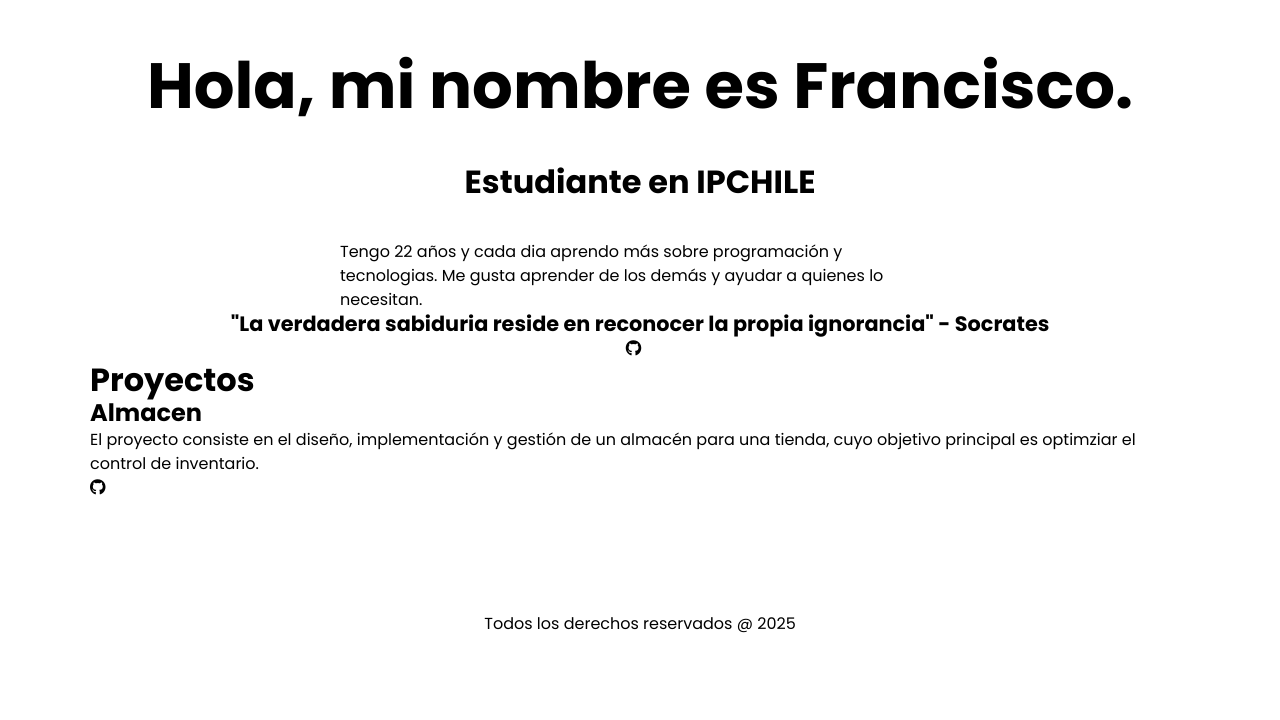
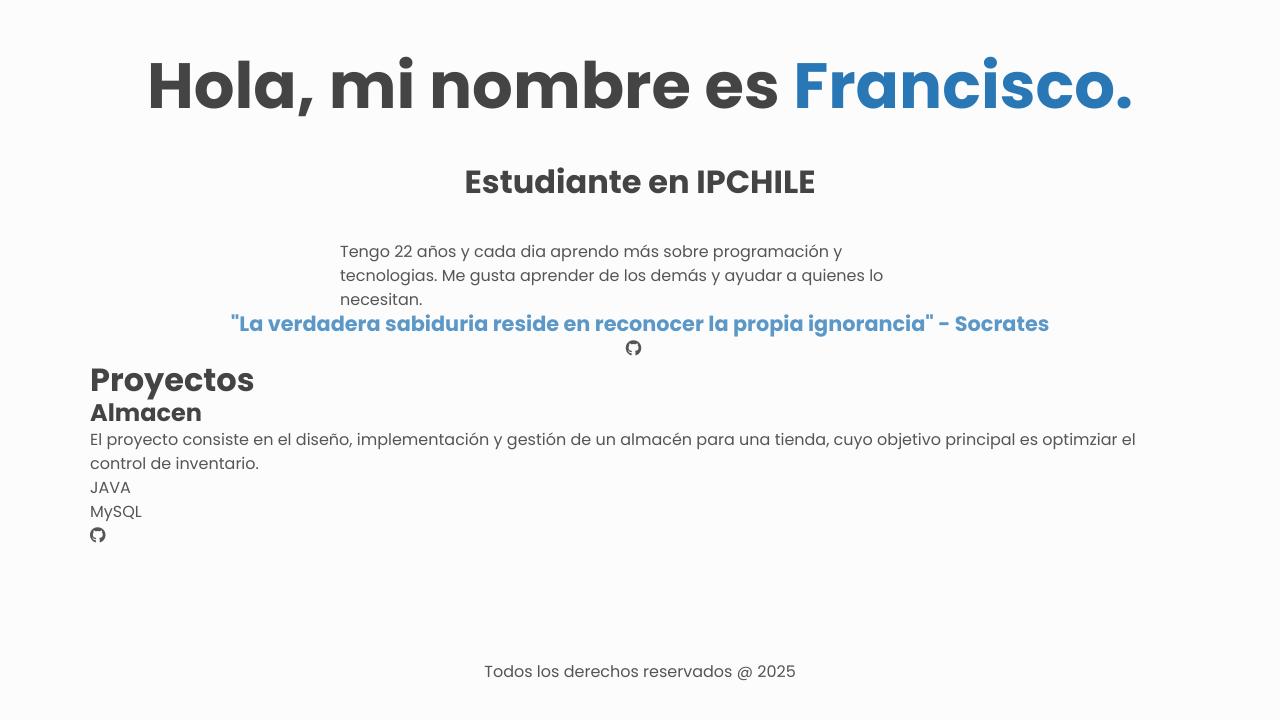
Before and after one commit to iFrethz/Portfolio, a plain HTML site: page index.html in a window 1280 px wide. Drawn offline with Linux system fonts and the light colour scheme.

Commit message:
Update index.html

```diff
--- a/index.html
+++ b/index.html
@@ -17,7 +17,7 @@
   </head>
 
 <!-- Codigo -->
-<body>
+<body class="light">
     <main>
     <!-- Sobre Mi -->
         <div class="sobremi centro">
@@ -27,9 +27,8 @@
                 y tecnologias. Me gusta aprender de los demás y ayudar a
                 quienes lo necesitan.
             </p>
-            <h4>"La verdadera sabiduria reside en
-                reconocer la propia ignorancia"
-                - Socrates</h2>
+            <h4><span class="sobremi__socrates">"La verdadera sabiduria reside en
+                reconocer la propia ignorancia" - Socrates</span></h4>
 
         <div class="sobremi__contacto">
           <a
@@ -43,15 +42,22 @@
       </div>
 
     <!-- Proyectos -->
-         <section id="proyecto" class="seccion_proyectos">
-            <h2>Proyectos</h2>
+         <section id="proyectos" class="seccion_proyectos">
+            <h2 class="seccion__titulo">Proyectos</h2>
 
+            <div class="proyectos__grid">
+              <div class="proyecto">
             <h3>Almacen</h3>
-            <p>El proyecto consiste en el diseño, implementación
+            <p class="proyecto__desc">El proyecto consiste en el diseño, implementación
                 y gestión de un almacén para una tienda, cuyo objetivo
-                principal es optimziar el control de inventario.</p>
+                principal es optimziar el control de inventario.
+              </p>
+            <ul class="proyecto__program">
+            <li class="proyecto__program-item">JAVA</li>
+            <li class="proyecto__program-item">MySQL</li>
+            </ul>
             <a href="https://github.com/iFrethz/AlmacenTienda"
-            aria-label="Codigó"
+            aria-label="codigó"
             class="link link--icon"
         >
             <i aria-hidden="true" class="fab fa-github"></i>
```
